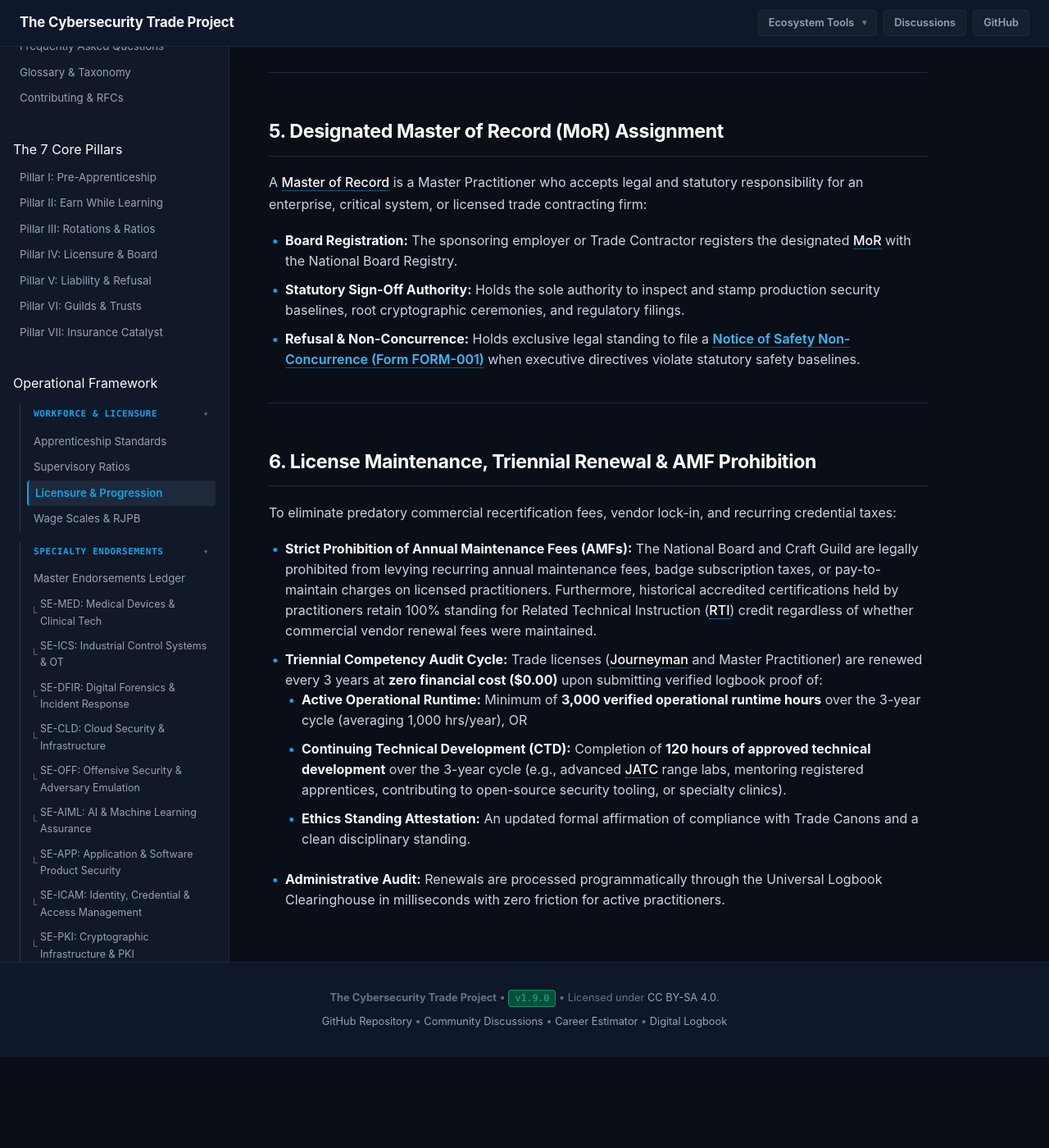
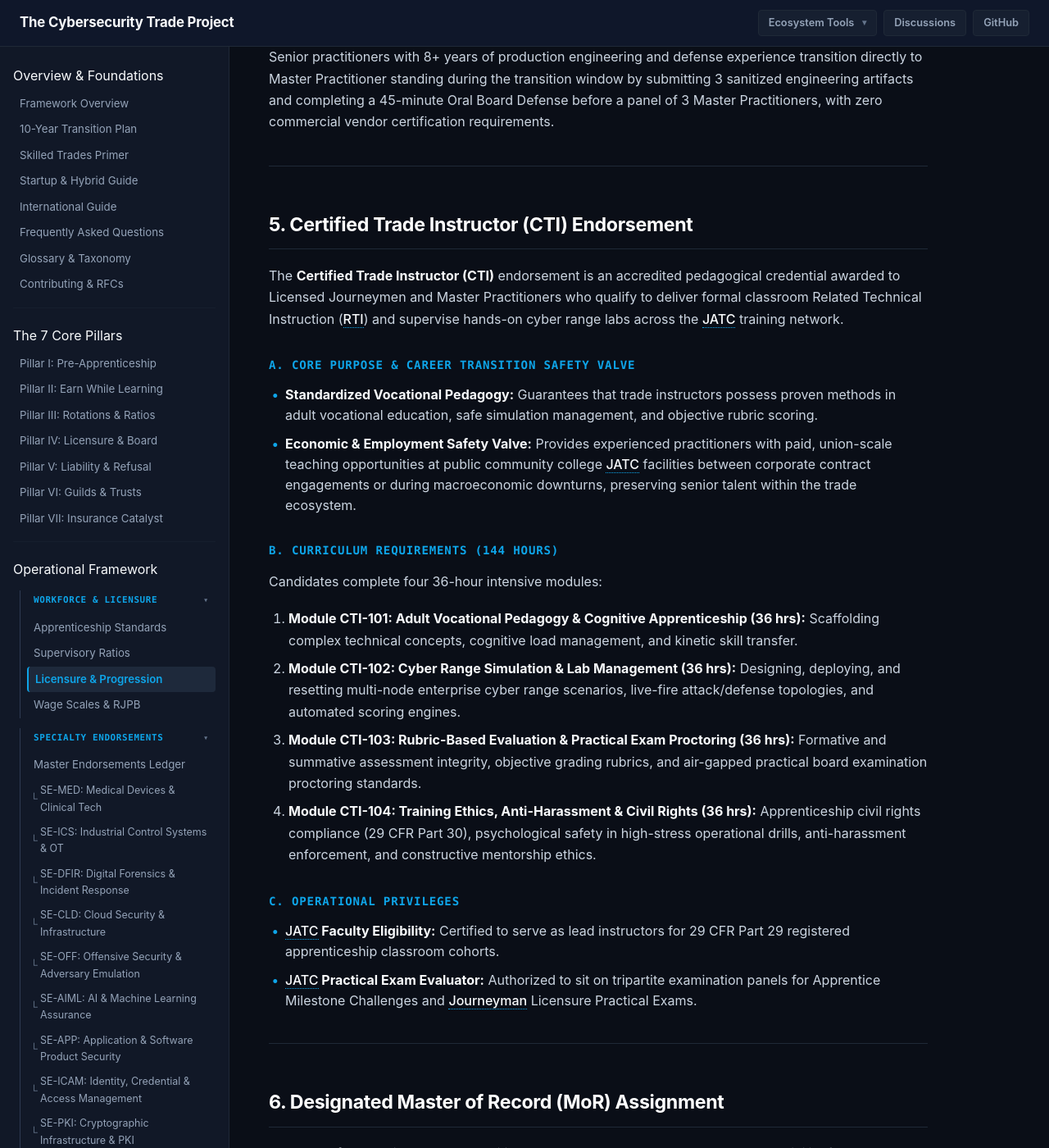
Before and after one commit to DanielTolczyk/the-cyber-trade-project, a Jekyll site: the page built from framework/licensure-and-progression.md, in a window 1280 px wide and 1400 px high, scrolled down 3201 px. Shown: the whole window at 82% size. Built offline with Jekyll 4.4.1, drawn with Linux system fonts in a browser that asks for light colours; our own code applies the rules of GitHub Pages for plain Markdown files; before the commit the page ends 4490 px from its top, so only the background shows below that; some of the changed text lies outside the part shown.

Commit message:
feat(licensure): codify 500-hour mentorship prerequisite, CTI endorsement, and RFC protection gate

```diff
--- a/framework/licensure-and-progression.md
+++ b/framework/licensure-and-progression.md
@@ -73,20 +73,42 @@
 
 ## 4. Master Practitioner Elevation
 
-Master Practitioner represents the highest individual technical credential in the trade. Elevation is open to Licensed Journeymen who demonstrate deep technical mastery and leadership:
+Master Practitioner represents the highest individual technical credential in the trade. Elevation is open to Licensed Journeymen who demonstrate deep technical mastery, pedagogical commitment, and trade leadership:
 
 1. **Runtime Prerequisite:** Complete a minimum of **12,000 verified operational runtime hours** (an additional 4,000 hours beyond Journeyman licensure).
-2. **Specialty Domain Mastery:** Hold at least one accredited [Specialty Endorsement](specialty-endorsements.md) (e.g., ICS/SCADA, DFIR, Cloud Security, AI/ML Assurance).
-3. **Defense Portfolio Audit:** Submit a comprehensive defense portfolio containing sanitized architectural blueprints, incident post-mortems, automation tools, or research publications.
-4. **Oral Board Defense:** Successfully defend their portfolio before an evaluation panel of three active Master Practitioners convened by the Board.
-5. **Ethical Record:** Maintain a clean ethical standing with zero unresolved malpractice findings or disciplinary suspensions.
+2. **Mentorship & Instructional Prerequisite:** Complete a minimum of **500 verified instructional / supervisory runtime hours** (12.5% of post-Journeyman runtime) logged in the Universal Logbook under Modality A or B, providing line-of-sight oversight to registered apprentices.
+3. **Specialty Domain Mastery:** Hold at least one accredited [Specialty Endorsement](specialty-endorsements.md) (e.g., ICS/SCADA, DFIR, Cloud Security, AI/ML Assurance).
+4. **Defense Portfolio Audit:** Submit a comprehensive defense portfolio containing sanitized architectural blueprints, incident post-mortems, automation tools, or research publications.
+5. **Oral Board Defense:** Successfully defend their portfolio before an evaluation panel of three active Master Practitioners convened by the Board.
+6. **Ethical Record:** Maintain a clean ethical standing with zero unresolved malpractice findings or disciplinary suspensions.
 
 ### Legacy Master Transition Window (8+ Years / 16,000+ Hours)
 Senior practitioners with 8+ years of production engineering and defense experience transition directly to Master Practitioner standing during the transition window by submitting 3 sanitized engineering artifacts and completing a 45-minute Oral Board Defense before a panel of 3 Master Practitioners, with zero commercial vendor certification requirements.
 
 ---
 
-## 5. Designated Master of Record (MoR) Assignment
+## 5. Certified Trade Instructor (CTI) Endorsement
+
+The **Certified Trade Instructor (CTI)** endorsement is an accredited pedagogical credential awarded to Licensed Journeymen and Master Practitioners who qualify to deliver formal classroom Related Technical Instruction (RTI) and supervise hands-on cyber range labs across the JATC training network.
+
+### A. Core Purpose & Career Transition Safety Valve
+* **Standardized Vocational Pedagogy:** Guarantees that trade instructors possess proven methods in adult vocational education, safe simulation management, and objective rubric scoring.
+* **Economic & Employment Safety Valve:** Provides experienced practitioners with paid, union-scale teaching opportunities at public community college JATC facilities between corporate contract engagements or during macroeconomic downturns, preserving senior talent within the trade ecosystem.
+
+### B. Curriculum Requirements (144 Hours)
+Candidates complete four 36-hour intensive modules:
+1. **Module CTI-101: Adult Vocational Pedagogy & Cognitive Apprenticeship (36 hrs):** Scaffolding complex technical concepts, cognitive load management, and kinetic skill transfer.
+2. **Module CTI-102: Cyber Range Simulation & Lab Management (36 hrs):** Designing, deploying, and resetting multi-node enterprise cyber range scenarios, live-fire attack/defense topologies, and automated scoring engines.
+3. **Module CTI-103: Rubric-Based Evaluation & Practical Exam Proctoring (36 hrs):** Formative and summative assessment integrity, objective grading rubrics, and air-gapped practical board examination proctoring standards.
+4. **Module CTI-104: Training Ethics, Anti-Harassment & Civil Rights (36 hrs):** Apprenticeship civil rights compliance (29 CFR Part 30), psychological safety in high-stress operational drills, anti-harassment enforcement, and constructive mentorship ethics.
+
+### C. Operational Privileges
+* **JATC Faculty Eligibility:** Certified to serve as lead instructors for 29 CFR Part 29 registered apprenticeship classroom cohorts.
+* **JATC Practical Exam Evaluator:** Authorized to sit on tripartite examination panels for Apprentice Milestone Challenges and Journeyman Licensure Practical Exams.
+
+---
+
+## 6. Designated Master of Record (MoR) Assignment
 
 A Master of Record is a Master Practitioner who accepts legal and statutory responsibility for an enterprise, critical system, or licensed trade contracting firm:
 
```
Also changed, not shown: other parts of framework/licensure-and-progression.md (+1 -1 lines), docs/releases/v1.9.1.md (added, +39 -0 lines), governance/guild-formation-and-charter.md (+1 -1 lines), scripts/validate-specifications.py (+18 -1 lines).
